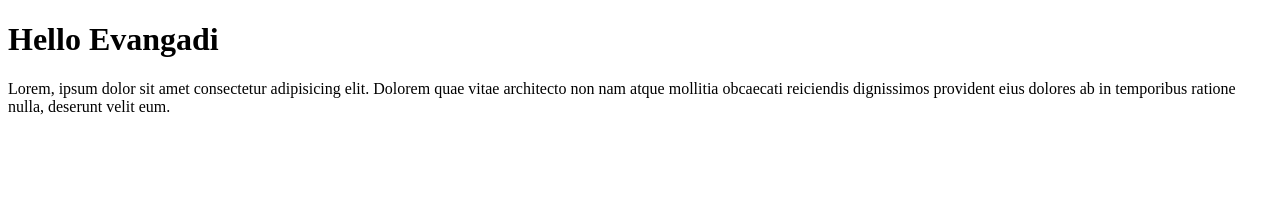
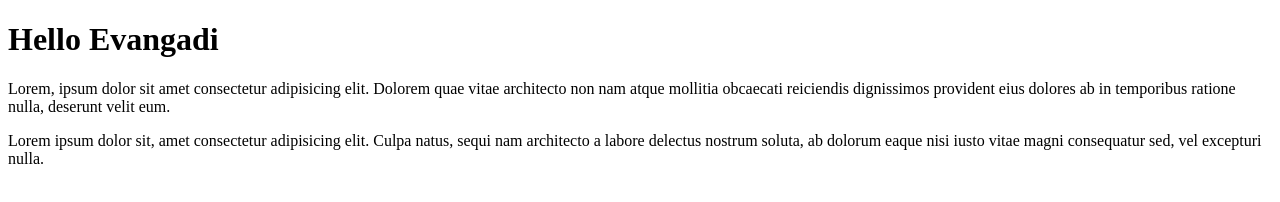
Before and after one commit to BOSSNATY/Exercise, a plain HTML site: page index.html in a window 1280 px wide. Drawn offline with Linux system fonts and the light colour scheme.

Commit message:
paragraph added

```diff
--- a/index.html
+++ b/index.html
@@ -13,5 +13,10 @@
       vitae architecto non nam atque mollitia obcaecati reiciendis dignissimos
       provident eius dolores ab in temporibus ratione nulla, deserunt velit eum.
     </p>
+    <p>
+      Lorem ipsum dolor sit, amet consectetur adipisicing elit. Culpa natus,
+      sequi nam architecto a labore delectus nostrum soluta, ab dolorum eaque
+      nisi iusto vitae magni consequatur sed, vel excepturi nulla.
+    </p>
   </body>
 </html>
```
